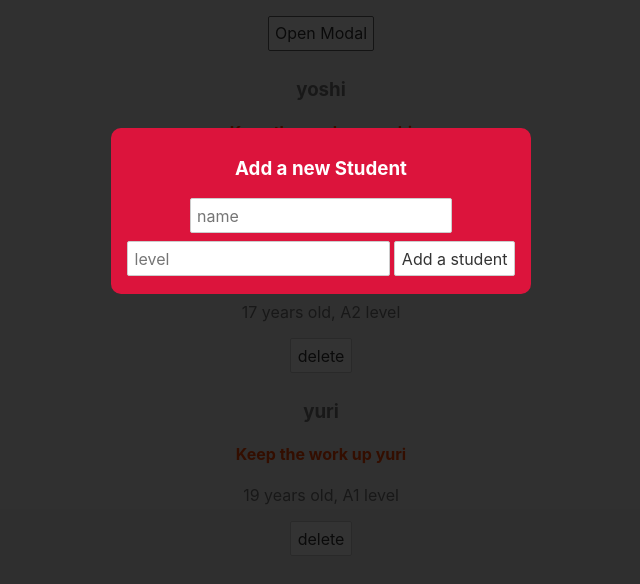
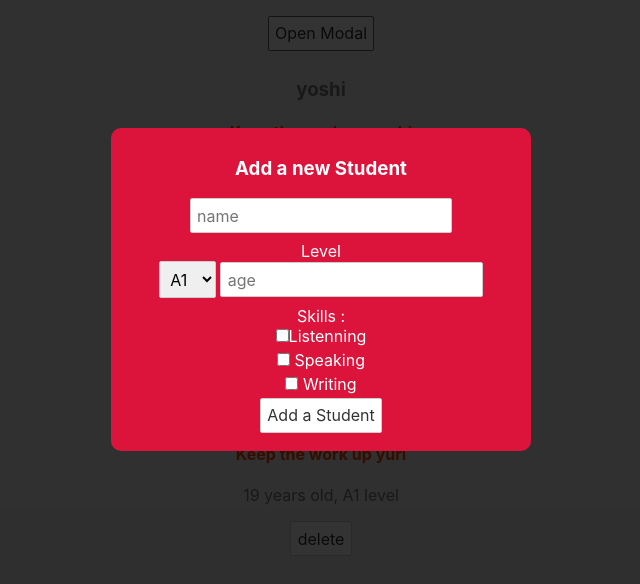
Before and after one commit to GuisseMaabo/Learning-germanIkigai, a Svelte app: page / in a window 1280 px wide. Both pictures are taken after a click on the button "Open Modal". Shown: the top 584 px of the page, without its empty margins (319-959 px from the left). Built offline with nearby package versions, Linux system fonts and the light colour scheme.

Commit message:
Adding a form using group binding

```diff
--- /dev/null
+++ b/src/AddStudent.svelte
@@ -0,0 +1,47 @@
+<script>
+let name;
+let level;
+let age ;
+
+// let listening = false;
+// let speaking = false;
+// let writting = false;
+
+let skills = [];
+let handleSubmit = () => {
+    // console.log(name, level, age, listening, speaking, writting);
+     console.log(name, level, age, skills);
+
+}
+</script>
+
+<h3> Add a new Student </h3>
+<form on:submit|preventDefault={handleSubmit}>
+    <input type="text" placeholder="name" bind:value={name}>
+    <label> Level </label>
+    <select bind:value={level}>
+        <option value="A1">A1</option>
+        <option value="A2">A2</option>
+        <option value="B1">B1</option>
+        <option value="B2">B2</option>
+        <option value="C1">C1</option>
+        <option value="C2">C2</option>
+    </select>
+
+    <input type="number" placeholder="age" bind:value={age}>
+    <label> Skills : </label>
+   <!--
+    <input type="checkbox"  bind:checked={listening}>Listenning <br>
+    <input type="checkbox"  bind:checked={speaking}> Speaking <br>
+    <input type="checkbox"  bind:checked={writting}> Writing <br>  -->
+
+    <input type="checkbox"  bind:group={skills} value="fighting">Listenning <br>
+    <input type="checkbox"  bind:group={skills} value="sneaking"> Speaking <br>
+    <input type="checkbox"  bind:group={skills} value="running"> Writing <br>
+
+    <button> Add a Student</button>
+</form>
+
+<style>
+
+</style>
--- a/src/App.svelte
+++ b/src/App.svelte
@@ -1,5 +1,6 @@
 <script>
 	import Modal from	'./Modal.svelte';
+	import AddStudent from './AddStudent.svelte';
 	 let students = [
 		 {name: "yoshi", level:"A1", age:"20"},
 		 {name: "kyohei", level:"A2", age:"17"},
@@ -19,12 +20,7 @@
 
 </script>
 <Modal  {showModal} on:click={toggleModal}>
-	<h3> Add a new Student </h3>
-	<form>
-		<input type="text" placeholder="name">
-		<input type="text" placeholder="level">
-		<button>Add a student </button>
-	</form>
+<AddStudent/>
 </Modal>
 <main>
 	<button on:click|once={toggleModal}>Open Modal</button>
```
